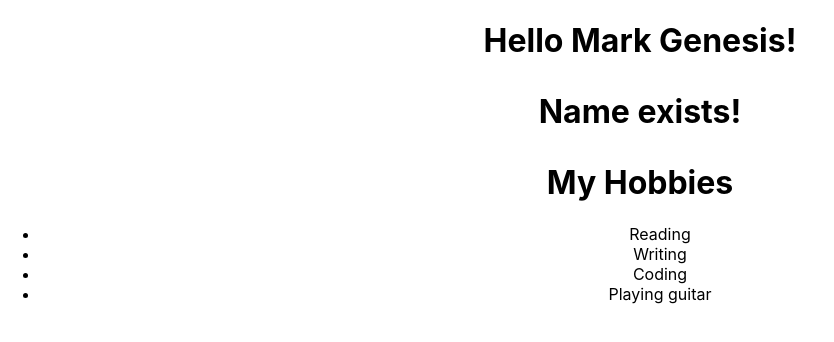
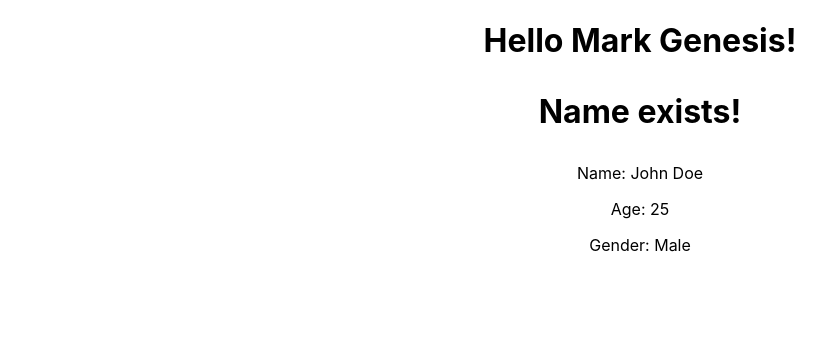
Before and after one commit to gtopinio/react-playground, a React (Create React App) app: page / in a window 1280 px wide. Shown: the top 342 px of the page, without its empty margins (0-834 px from the left). Built offline with nearby package versions, Linux system fonts and the light colour scheme.

Commit message:
update: play around with props in new component

```diff
--- a/src/App.js
+++ b/src/App.js
@@ -1,5 +1,6 @@
 import './App.css';
 import Hobbies from './components/Hobbies/Hobbies';
+import Person from './components/Person/Person';
 
 const App = () => {
   const name = 'Mark Genesis'
@@ -19,7 +20,11 @@ const App = () => {
           </>
         }
       </h1>
-      <Hobbies/>
+      <Person
+        name="John Doe"
+        age={25}
+        gender="Male"
+      />
     </div>
   );
 }
--- /dev/null
+++ b/src/components/Person/Person.js
@@ -0,0 +1,18 @@
+const Person = (props) => {
+
+    return (
+        <div>
+            <p>Name: {props.name}</p>
+            <p>Age: {props.age}</p>
+            <p>Gender: {props.gender}</p>
+        </div>
+    );
+}
+
+Person.defaultProps = {
+    name: 'No name found!',
+    age: 'No age found!',
+    gender: 'Gender not specified!'
+}
+
+export default Person;
```
Also changed, not shown: src/components/Person/Person.css (added).
